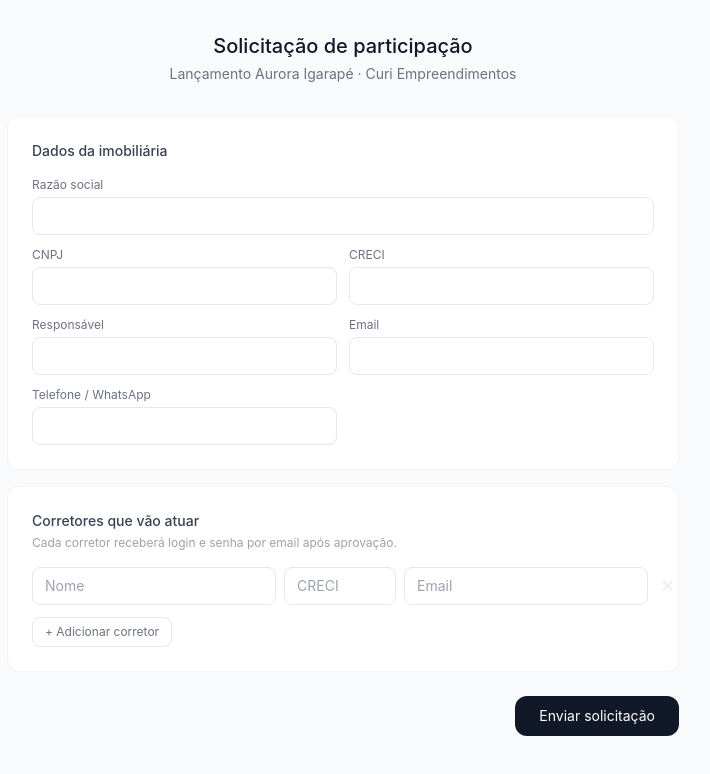
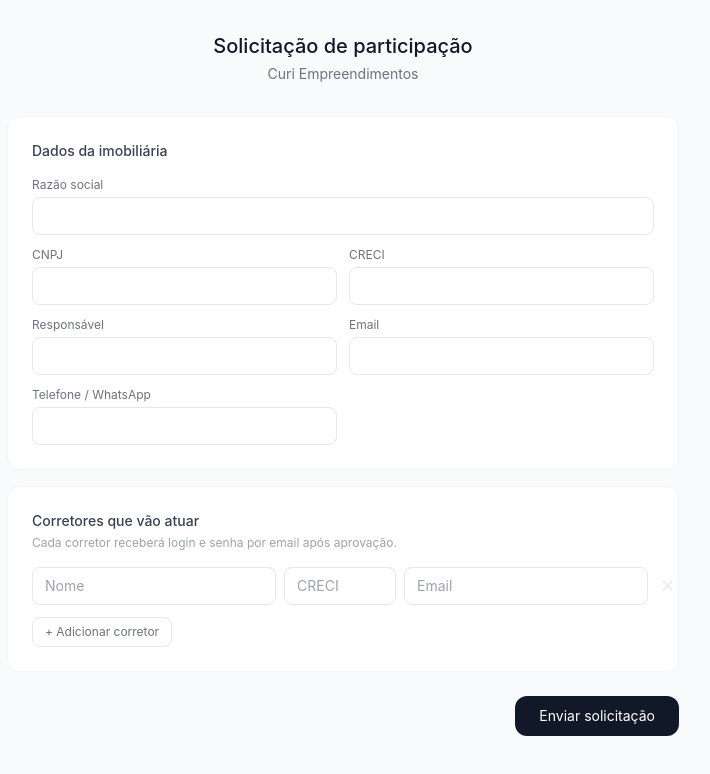
Before and after one commit to curiempreendimentos/curi-lancamentos, a Next.js app: page /cadastro in a window 1280 px wide. Shown: the top 774 px of the page, without its empty margins (297-1007 px from the left). Built offline with nearby package versions, Linux system fonts and the light colour scheme.

Commit message:
remove Aurora Igarape do cadastro

```diff
--- a/app/cadastro/page.tsx
+++ b/app/cadastro/page.tsx
@@ -55,7 +55,7 @@
       <div className="max-w-2xl mx-auto">
         <div className="text-center mb-8">
           <h1 className="text-xl font-medium text-gray-900">Solicitação de participação</h1>
-          <p className="text-sm text-gray-500 mt-1">Lançamento Aurora Igarapé · Curi Empreendimentos</p>
+          <p className="text-sm text-gray-500 mt-1">Curi Empreendimentos</p>
         </div>
 
         <div className="bg-white border border-gray-100 rounded-xl p-6 mb-4">
```
